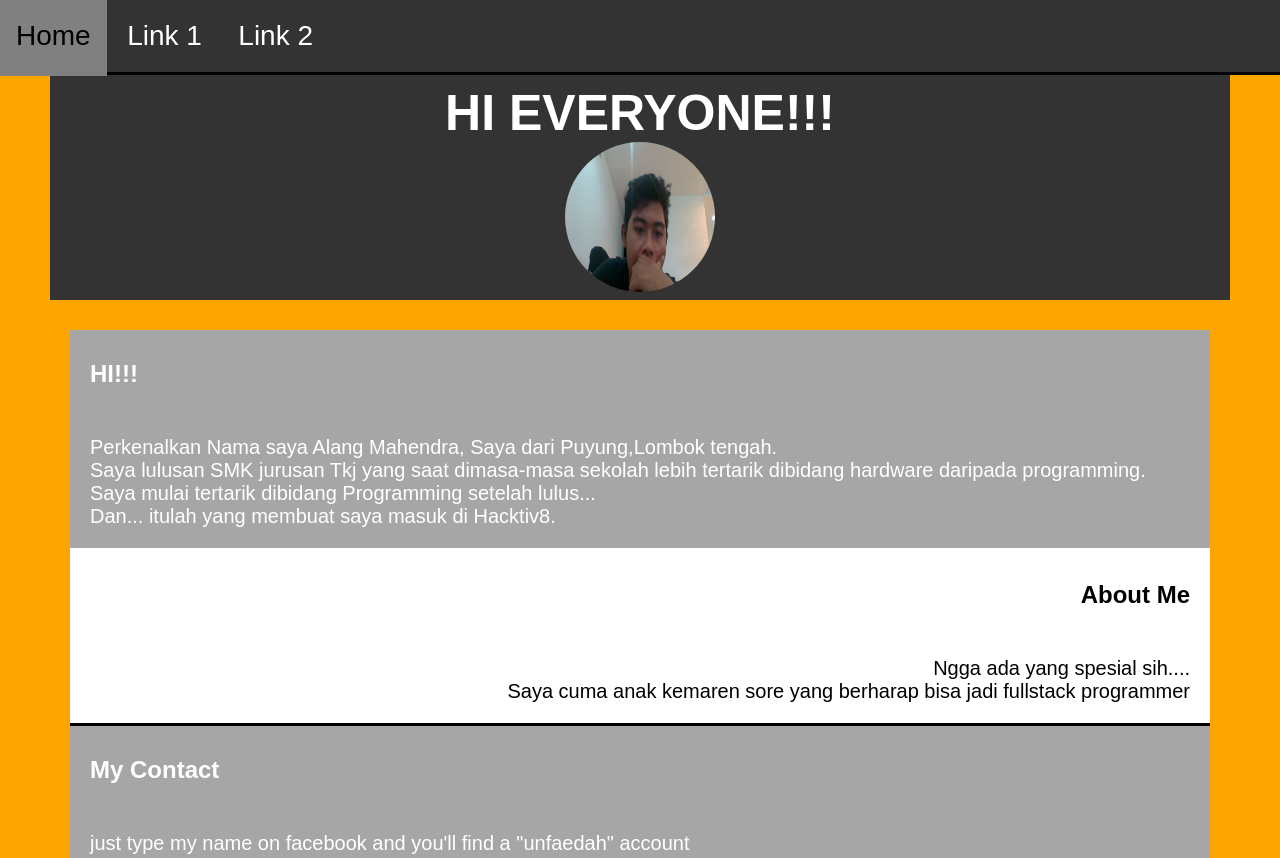
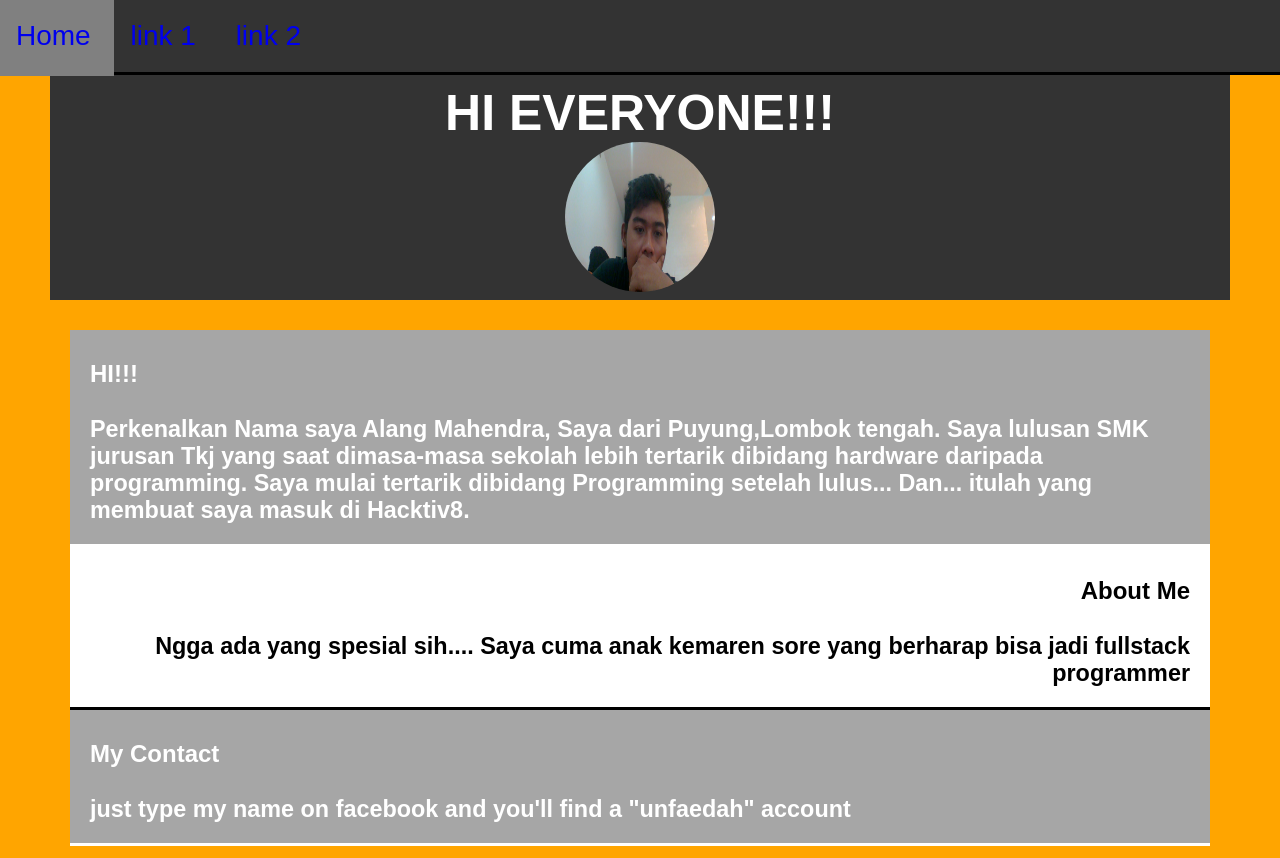
Before and after one commit to Alangmahendra/Alangmahendra.github.io, a plain HTML site: page index.html in a window 1280 px wide. Shown: the top 858 px of the page. Drawn offline with Linux system fonts and the light colour scheme.

Commit message:
update w3c validator-2

```diff
--- a/index.html
+++ b/index.html
@@ -1,5 +1,6 @@
 <!DOCTYPE html>
 <html>
+
 <head>
 	<meta charset="UTF-8">
 	<meta name="viewport" content="width=device-width, initial-scale=1.0">
@@ -7,38 +8,50 @@
 	<link href="style.css" rel="stylesheet" type="text/css">
 	<title>Alang Mahendra</title>
 </head>
+
 <body>
 	<header>
 		<nav>
 			<ul>
-					<a href="#"><li>Home</li></a>
-					<a href="#"><li>Link 1</li></a>
-					<a href="#"><li>Link 2</li></a>
+				<li>
+					<a href="#">Home</a>
+				</li>
+				<li>
+					<a href="#">link 1</a>
+				</li>
+				<li>
+					<a href="#">link 2</a>
+				</li>
 			</ul>
 		</nav>
 	</header>
 	<section>
 		<div id="isi-atas">
 			<h1>HI EVERYONE!!!</h1>
-		  <img class="img-circle"src="img/alang.jpg" width="150" height="150"/>
+			<img class="img-circle" src="img/alang.jpg" width="150" height="150" />
 		</div>
 		<div id="isi-kiri">
 			<h2>HI!!!</h2>
-			<article><p>Perkenalkan Nama saya Alang Mahendra,
-				Saya dari Puyung,Lombok tengah.<br>
-				Saya lulusan SMK jurusan Tkj yang saat dimasa-masa sekolah lebih tertarik dibidang hardware daripada programming. <br>
-				Saya mulai tertarik dibidang Programming setelah lulus...<br>
-					Dan... itulah yang membuat saya masuk di Hacktiv8.</p></article>
+			<article>
+				<h3>
+					Perkenalkan Nama saya Alang Mahendra, Saya dari Puyung,Lombok tengah. Saya lulusan SMK jurusan Tkj yang saat dimasa-masa
+					sekolah lebih tertarik dibidang hardware daripada programming. Saya mulai tertarik dibidang Programming setelah lulus...
+					Dan... itulah yang membuat saya masuk di Hacktiv8.
+				</h3>
+
+			</article>
 		</div>
 		<div id="isi-kanan">
 			<h2>About Me</h2>
-			 <article><p>Ngga ada yang spesial sih....<br>
-				Saya cuma anak kemaren sore yang berharap bisa jadi fullstack programmer <br>
-				 </p></article>
+			<article>
+				<h3> Ngga ada yang spesial sih.... Saya cuma anak kemaren sore yang berharap bisa jadi fullstack programmer</h3>
+			</article>
 		</div>
 		<div id="isi-bawah">
 			<h2>My Contact</h2>
-				 <article><p>just type my name on facebook and you'll find a "unfaedah" account</p></article>
+			<article>
+				<h3>just type my name on facebook and you'll find a "unfaedah" account</h3>
+			</article>
 		</div>
 
 	</section>
@@ -46,4 +59,5 @@
 		<h5>CREDIT BY:Alang Mahendra</h5>
 	</footer>
 </body>
+
 </html>
```
Lines whose indentation alone changed are shown as unchanged.
